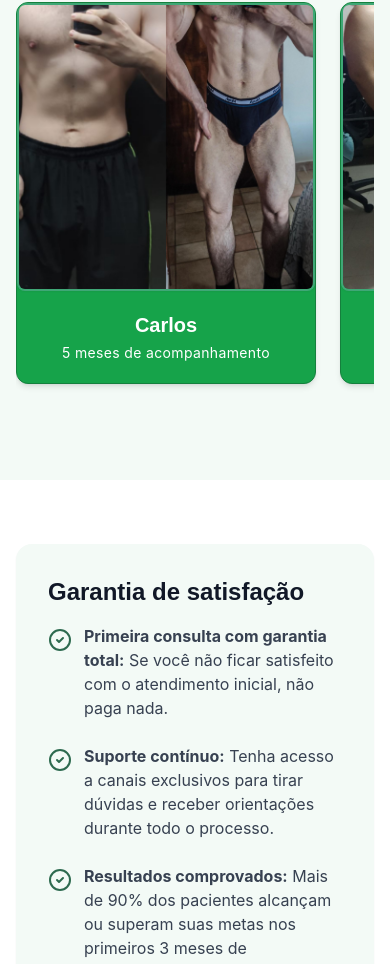
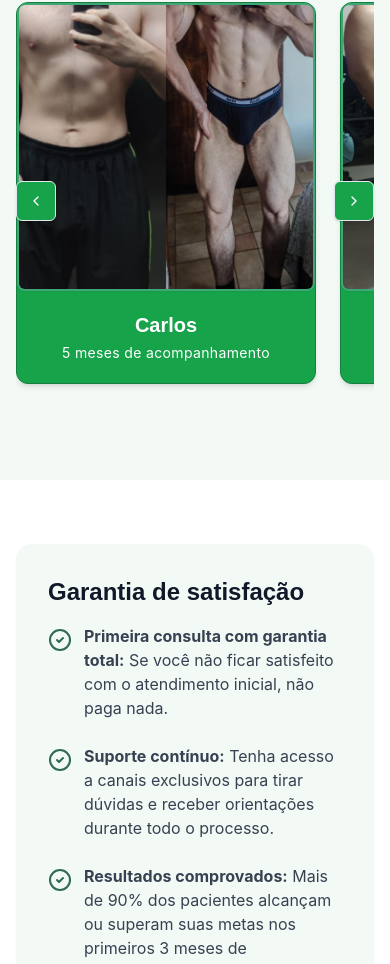
Before and after one commit to taramelli13/nutri-landing-boost, a React (Vite) app: page / in a window 390 px wide. Shown: the part 4996-5960 px from the top of the page. Built offline with nearby package versions, Linux system fonts and the light colour scheme.

Commit message:
Remove scroll to top button and add carousel arrow
Remove the scroll to top button and add an arrow to the carousel on mobile to indicate more photos are available on the right.

```diff
--- a/src/components/TestimonialsSection.tsx
+++ b/src/components/TestimonialsSection.tsx
@@ -1,3 +1,4 @@
+
 import { useRef } from "react";
 import { ChevronLeft, ChevronRight } from "lucide-react";
 import { Button } from "@/components/ui/button";
@@ -72,7 +73,7 @@ const TestimonialsSection = () => {
             onClick={scrollLeft}
             variant="outline"
             size="icon"
-            className="absolute left-0 top-1/2 -translate-y-1/2 z-10 bg-green-600 text-white hover:bg-green-700 shadow hidden md:flex"
+            className="absolute left-0 top-1/2 -translate-y-1/2 z-10 bg-green-600 text-white hover:bg-green-700 shadow flex md:flex"
           >
             <ChevronLeft className="w-5 h-5" />
           </Button>
@@ -99,7 +100,7 @@ const TestimonialsSection = () => {
             onClick={scrollRight}
             variant="outline"
             size="icon"
-            className="absolute right-0 top-1/2 -translate-y-1/2 z-10 bg-green-600 text-white hover:bg-green-700 shadow hidden md:flex"
+            className="absolute right-0 top-1/2 -translate-y-1/2 z-10 bg-green-600 text-white hover:bg-green-700 shadow flex md:flex"
           >
             <ChevronRight className="w-5 h-5" />
           </Button>
--- a/src/pages/Index.tsx
+++ b/src/pages/Index.tsx
@@ -1,3 +1,4 @@
+
 import Header from "@/components/Header";
 import HeroSection from "@/components/HeroSection";
 import BenefitsSection from "@/components/BenefitsSection";
@@ -7,7 +8,6 @@ import ServicesSection from "@/components/ServicesSection";
 import GuaranteeSection from "@/components/GuaranteeSection";
 import ContactSection from "@/components/ContactSection";
 import Footer from "@/components/Footer";
-import ScrollToTop from "@/components/ScrollToTop";
 
 const Index = () => {
   return (
@@ -21,7 +21,6 @@ const Index = () => {
       <GuaranteeSection />
       <ContactSection />
       <Footer />
-      <ScrollToTop />
     </div>
   );
 };
```
